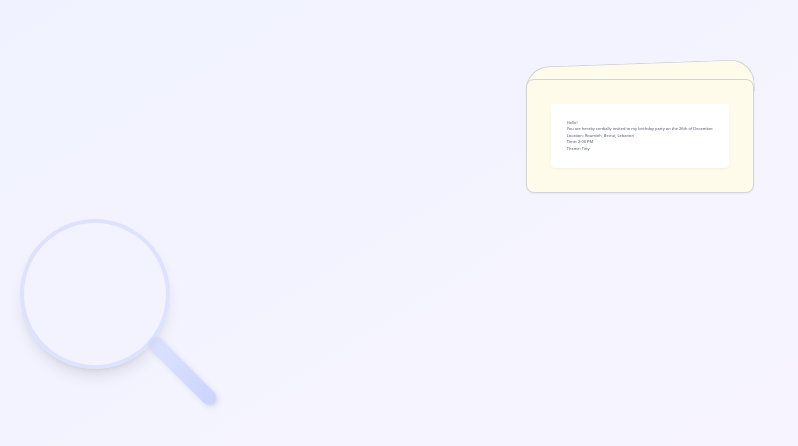
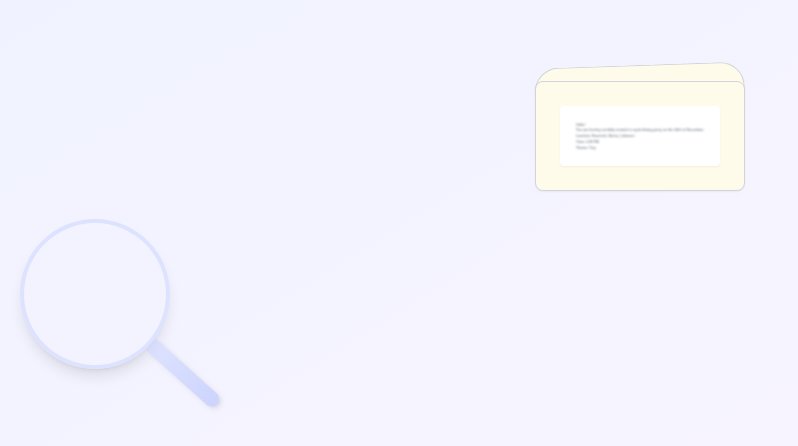
Before and after one commit to anthony2261/birthday-2024, a React (Vite) app: page / in a window 1280 px wide. Shown: the part 264-710 px from the top of the page, without its empty margins (0-798 px from the left). Built offline with nearby package versions, Linux system fonts and the light colour scheme.

Commit message:
Apply blur to un-magnified content's text

```diff
--- a/src/App.tsx
+++ b/src/App.tsx
@@ -6,7 +6,8 @@ import type { Position } from './types';
 
 function App() {
   const containerRef = useRef<HTMLDivElement>(null);
-  const magnifierSize = 150;
+  // 150 if large screen, 120 if small screen
+  const magnifierSize = window.innerWidth > 768 ? 150 : 120;
   // const scale = 1.75;
   const scale = 5;
   // const scale = 1;
@@ -94,7 +95,7 @@ function App() {
       onTouchCancel={handleMouseUp}
     >
       <div className="absolute inset-0">
-        <Content />
+        <Content blur={true} />
       </div>
 
       <MagnifyingGlass
@@ -104,7 +105,7 @@ function App() {
         scale={scale}
         onHandleMouseDown={handleHandleMouseDown}
       >
-        <Content />
+        <Content blur={false} />
       </MagnifyingGlass>
 
       {showIntro && <IntroTooltip />}
--- a/src/components/Content.tsx
+++ b/src/components/Content.tsx
@@ -1,4 +1,4 @@
-export function Content() {
+export function Content({ blur }: { blur: boolean }) {
   return (
     <div className="flex items-center justify-center min-h-screen p-8">
       {/* Container for the content that looks like an envelope */}
@@ -9,23 +9,19 @@ export function Content() {
         {/* Main envelope body */}
         <div className="relative bg-amber-50 border border-gray-300 rounded-lg p-6 shadow-sm">
           {/* Letter content */}
-          <p className="text-[4px] text-gray-600 max-w-2xl leading-relaxed bg-white p-4 rounded shadow-sm">
+          <p className="text-[3.5px] text-gray-600 max-w-2xl leading-relaxed bg-white p-4 rounded shadow-sm">
+            <div className={`${blur ? "blur-[1px]" : ""}`}>
               Hello!
               <br />
-            You are hereby cordially invited to my birthday party on the 26th of
-            December.
+              You are hereby cordially invited to my birthday party on the 26th
+              of December.
               <br />
               Location: Roumieh, Beirut, Lebanon
               <br />
               Time: 2:00 PM
               <br />
               Theme: Tiny
-            {/* In the depths of quantum realms, where particles dance in mysterious
-          ways, scientists discovered that the very fabric of reality is not what
-          it seems. The observer effect suggests that the mere act of looking at
-          something changes its behavior, much like this magnifying glass changes
-          how you perceive these words. What other secrets might we uncover when
-          we look closer at the world around us? */}
+            </div>
           </p>
         </div>
       </div>
--- a/src/components/MagnifyingGlass.tsx
+++ b/src/components/MagnifyingGlass.tsx
@@ -49,9 +49,9 @@ export function MagnifyingGlass({ position, isDragging, magnifierSize, scale, ch
           height: magnifierSize * 0.6,
           width: '15px',
           right: '12px',
-          top: '80%',
+          top: '83%',
           transformOrigin: 'center top',
-          transform: 'rotate(-45deg)',
+          transform: 'rotate(-48deg)',
           pointerEvents: 'auto'
         }}
         onMouseDown={(e) => {
@@ -64,7 +64,7 @@ export function MagnifyingGlass({ position, isDragging, magnifierSize, scale, ch
           onHandleMouseDown?.(e);
         }}
       >
-        <div className="h-full w-full bg-gradient-to-b from-indigo-200/50 to-indigo-300/50 rounded-full shadow-md" />
+        <div className="h-full w-full bg-gradient-to-b from-indigo-200/50 to-indigo-300/50 rounded-b-full shadow-md" />
       </div>
     </div>
   );
```
Lines whose indentation alone changed are shown as unchanged.
